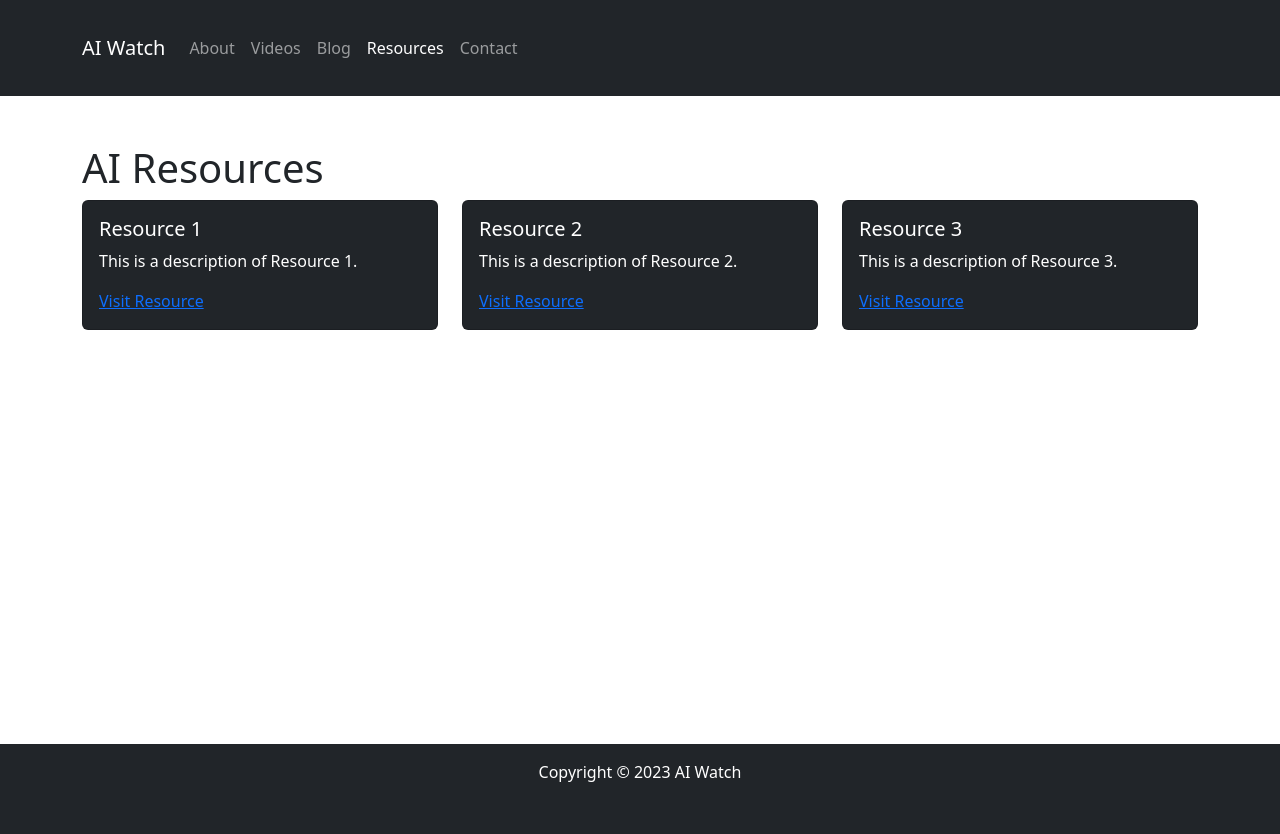
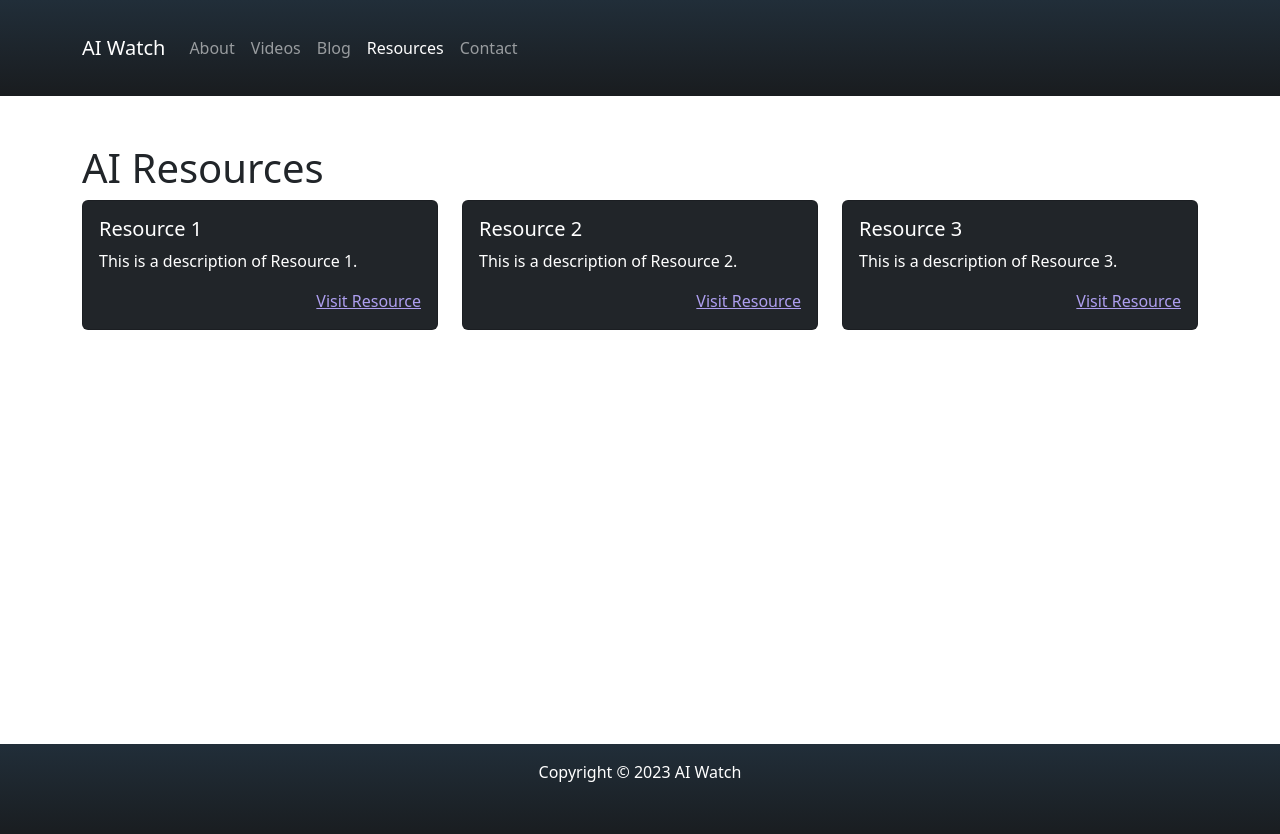
Before and after one commit to dstock3/aiwatch, a React (Create React App) app: page /resources in a window 1280 px wide. Shown: the top 834 px of the page. Built offline with nearby package versions, Linux system fonts and the light colour scheme.

Commit message:
added gradient to footer and nav bar

```diff
--- a/src/App.css
+++ b/src/App.css
@@ -14,3 +14,7 @@
     width: 100%;
     bottom: 0;
 }
+
+.gradient {
+    background: linear-gradient(180deg, #212e39, #191c1f);
+}
--- a/src/components/pages/Resources.js
+++ b/src/components/pages/Resources.js
@@ -1,6 +1,7 @@
 import React from 'react';
 import { Container, Row, Col, Card } from 'react-bootstrap';
 import { Helmet } from 'react-helmet';
+import '../../style/resources.css';
 
 const Resources = () => {
   const resources = [
@@ -35,13 +36,15 @@ const Resources = () => {
         <Row>
           {resources.map((resource, index) => (
             <Col key={index} xs={12} md={4} className="mb-4">
-              <Card className="bg-dark text-white">
-                <Card.Body>
+              <Card className="resource-container bg-dark text-white">
+                <Card.Body className="resource-card-body">
                   <Card.Title>{resource.title}</Card.Title>
                   <Card.Text>{resource.description}</Card.Text>
-                  <Card.Link href={resource.url} target="_blank" rel="noopener noreferrer">
-                    Visit Resource
-                  </Card.Link>
+                  <div className="d-flex justify-content-end">
+                    <Card.Link href={resource.url} target="_blank" rel="noopener noreferrer">
+                      Visit Resource
+                    </Card.Link>
+                  </div>
                 </Card.Body>
               </Card>
             </Col>
--- a/src/components/sections/Footer.js
+++ b/src/components/sections/Footer.js
@@ -6,7 +6,7 @@ const Footer = () => {
   const currentYear = new Date().getFullYear();
 
   return (
-    <footer className="footer py-3 bg-dark text-white">
+    <footer className="footer gradient py-3 bg-dark text-white">
       <Container>
         <p className="text-center mb-0">
           Copyright &copy; {currentYear} AI Watch
--- a/src/components/sections/Navigation.js
+++ b/src/components/sections/Navigation.js
@@ -4,7 +4,7 @@ import { LinkContainer } from 'react-router-bootstrap';
 
 const Navigation = () => {
   return (
-    <Navbar collapseOnSelect expand="lg" bg="dark" variant="dark">
+    <Navbar className="gradient" collapseOnSelect expand="lg" bg="dark" variant="dark">
       <Container>
         <LinkContainer to="/">
           <Navbar.Brand>AI Watch</Navbar.Brand>
--- /dev/null
+++ b/src/style/resources.css
@@ -0,0 +1,8 @@
+.contact-container {
+    border-radius: 1rem;
+    box-shadow: 2px 2px 2px 2px rgba(0, 0, 0, 0.2);
+}
+
+.resource-card-body a {
+    color: #ae9ff0;
+}
```
